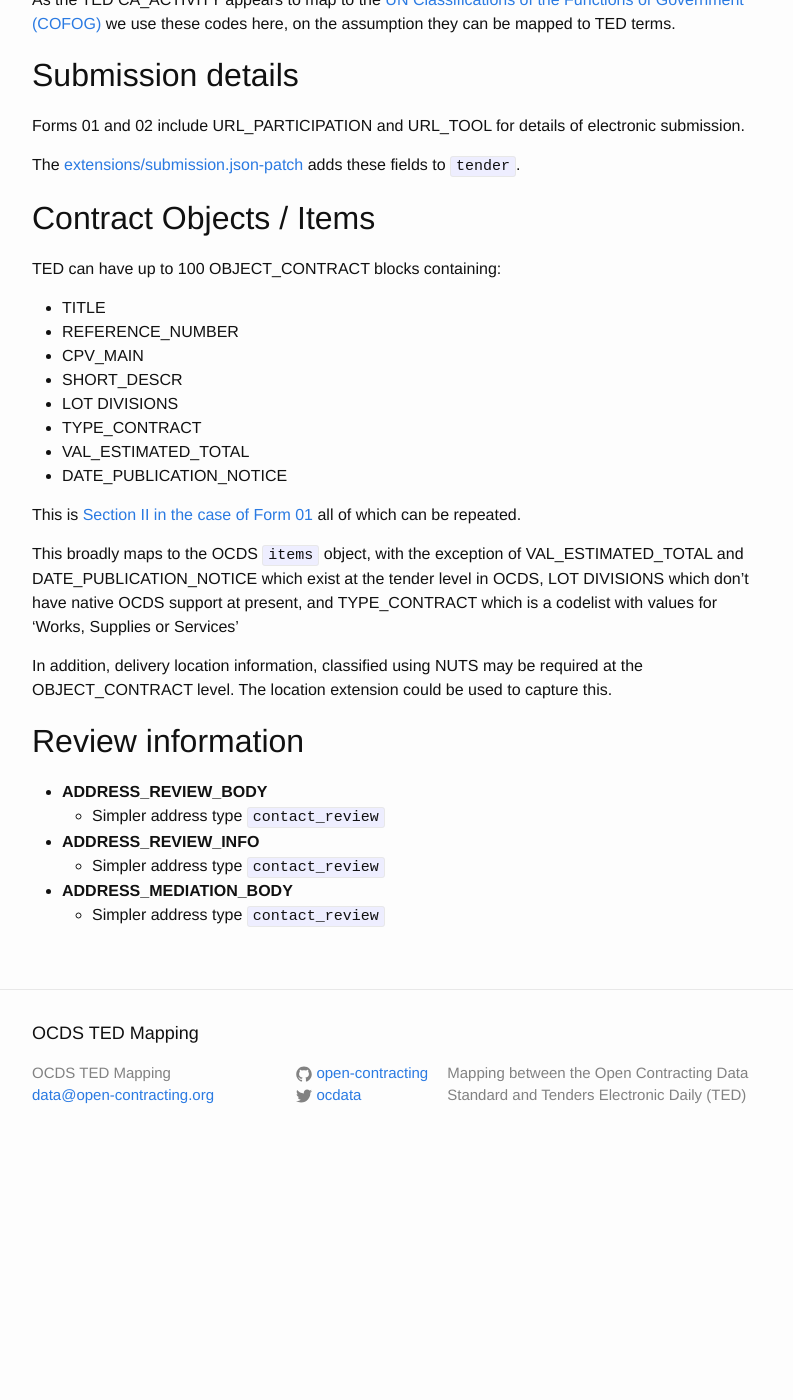
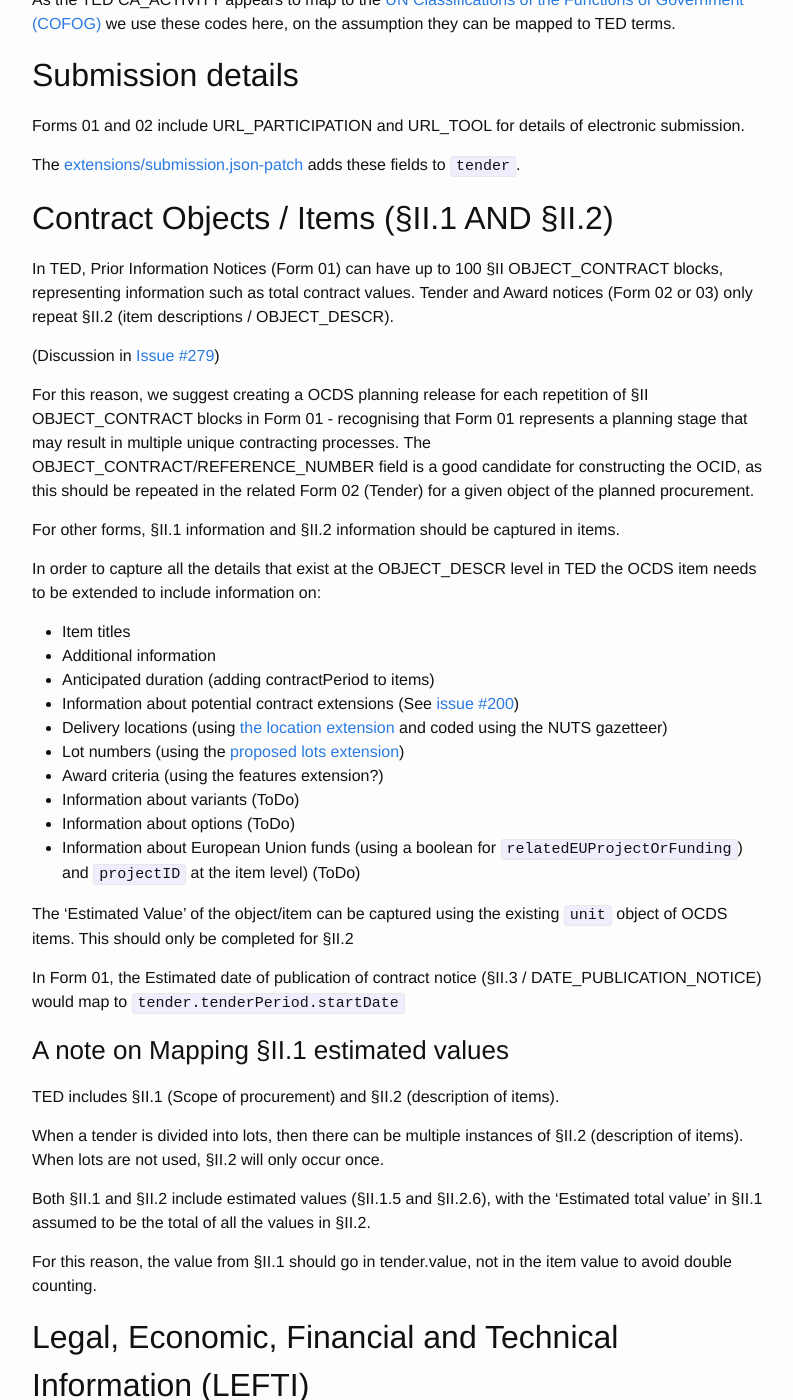
Before and after one commit to timgdavies/ocds-ted, a Jekyll site: the page built from mapping.md, in a window 1280 px wide and 1400 px high, scrolled down 2228 px. Shown: the whole window, without its empty margins (238-1031 px from the left). Built offline with Jekyll 4.4.1, drawn with Linux system fonts in a browser that asks for light colours; before the commit the page ends 3395 px from its top, so only the background shows below that; some of the changed text lies outside the part shown.

Commit message:
Updated notes on 17th Dec

````diff
--- a/mapping.md
+++ b/mapping.md
@@ -10,9 +10,9 @@ The TED XML best practices suggest [use comma as the decimal separator](https://
 
 However, XML examples suggest point is used, and so we assume no mapping is required here.
 
-```
+{% highlight xml %}
 <VAL_ESTIMATED_TOTAL CURRENCY="EUR">250000.00</VAL_ESTIMATED_TOTAL>
-```
+{% endhighlight %}
 
 ## Addresses
 
@@ -95,26 +95,48 @@ Forms 01 and 02 include URL\_PARTICIPATION and URL\_TOOL for details of electron
 
 The [extensions/submission.json-patch](submission.json-patch) adds these fields to ```tender```.
 
-## Contract Objects / Items
+## Contract Objects / Items (§II.1 AND §II.2)
 
-TED can have up to 100 OBJECT\_CONTRACT blocks containing:
+In TED, Prior Information Notices (Form 01) can have up to 100 §II OBJECT\_CONTRACT blocks, representing information such as total contract values. Tender and Award notices (Form 02 or 03) only repeat §II.2 (item descriptions / OBJECT_DESCR).
 
-* TITLE
-* REFERENCE\_NUMBER
-* CPV\_MAIN
-* SHORT\_DESCR
-* LOT DIVISIONS
-* TYPE\_CONTRACT
-* VAL\_ESTIMATED\_TOTAL
-* DATE\_PUBLICATION\_NOTICE
+(Discussion in [Issue #279](https://github.com/open-contracting/standard/issues/279))
 
-This is [Section II in the case of Form 01](http://simap.ted.europa.eu/documents/10184/99173/EN_F01.pdf) all of which can be repeated.
+For this reason, we suggest creating a OCDS planning release for each repetition of §II OBJECT\_CONTRACT blocks in Form 01 - recognising that Form 01 represents a planning stage that may result in multiple unique contracting processes. The OBJECT\_CONTRACT/REFERENCE\_NUMBER field is a good candidate for constructing the OCID, as this should be repeated in the related Form 02 (Tender) for a given object of the planned procurement.
 
-This broadly maps to the OCDS ```items``` object, with the exception of VAL\_ESTIMATED\_TOTAL and DATE\_PUBLICATION\_NOTICE which exist at the tender level in OCDS, LOT DIVISIONS which don't have native OCDS support at present, and TYPE\_CONTRACT which is a codelist with values for 'Works, Supplies or Services'
+For other forms, §II.1 information and §II.2 information should be captured in items.
+
+In order to capture all the details that exist at the OBJECT\_DESCR level in TED the OCDS item needs to be extended to include information on:
+
+* Item titles
+* Additional information
+* Anticipated duration (adding contractPeriod to items)
+* Information about potential contract extensions (See [issue #200](https://github.com/open-contracting/standard/issues/200))
+* Delivery locations (using [the location extension](https://github.com/open-contracting/implementation-and-extensions/tree/master/proposed_extensions/proposed_location) and coded using the NUTS gazetteer)
+* Lot numbers (using the [proposed lots extension](https://github.com/open-contracting/standard/issues/236))
+* Award criteria (using the features extension?)
+* Information about variants (ToDo)
+* Information about options (ToDo)
+* Information about European Union funds (using a boolean for ```relatedEUProjectOrFunding```) and ```projectID``` at the item level) (ToDo)
 
 
+The 'Estimated Value' of the object/item can be captured using the existing ```unit``` object of OCDS items. This should only be completed for §II.2
 
-In addition, delivery location information, classified using NUTS may be required at the OBJECT\_CONTRACT level. The location extension could be used to capture this.
+In Form 01, the Estimated date of publication of contract notice (§II.3 / DATE\_PUBLICATION\_NOTICE) would map to ```tender.tenderPeriod.startDate```
+
+### A note on Mapping §II.1 estimated values
+
+TED includes §II.1 (Scope of procurement) and §II.2 (description of items).
+
+When a tender is divided into lots, then there can be multiple instances of §II.2 (description of items). When lots are not used, §II.2 will only occur once.
+
+Both §II.1 and §II.2 include estimated values (§II.1.5 and §II.2.6), with the 'Estimated total value' in §II.1 assumed to be the total of all the values in §II.2.
+
+For this reason, the value from §II.1 should go in tender.value, not in the item value to avoid double counting.
+
+
+## Legal, Economic, Financial and Technical Information (LEFTI)
+
+These may be possible to model using a modified version of the [Open Procurement Feature extension](http://api-docs.openprocurement.org/en/latest/standard/feature.html#feature).
 
 
 ## Review information
````
Also changed, not shown: extensions/input.json (+1 -1 lines), extensions/patched.json (+1 -1 lines), forms.md (+1 -1 lines), schema.md (+1 -1 lines), 4 other files.
